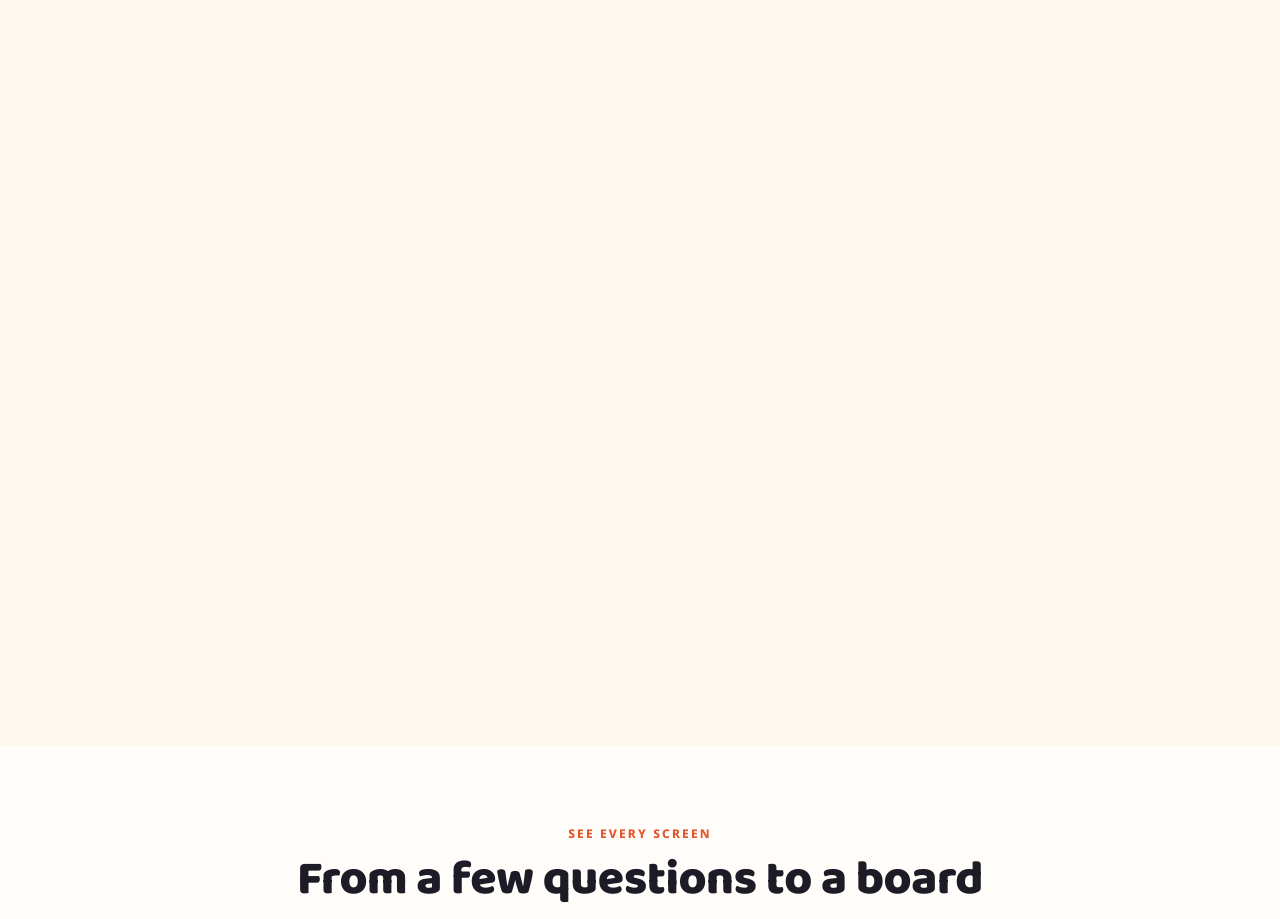
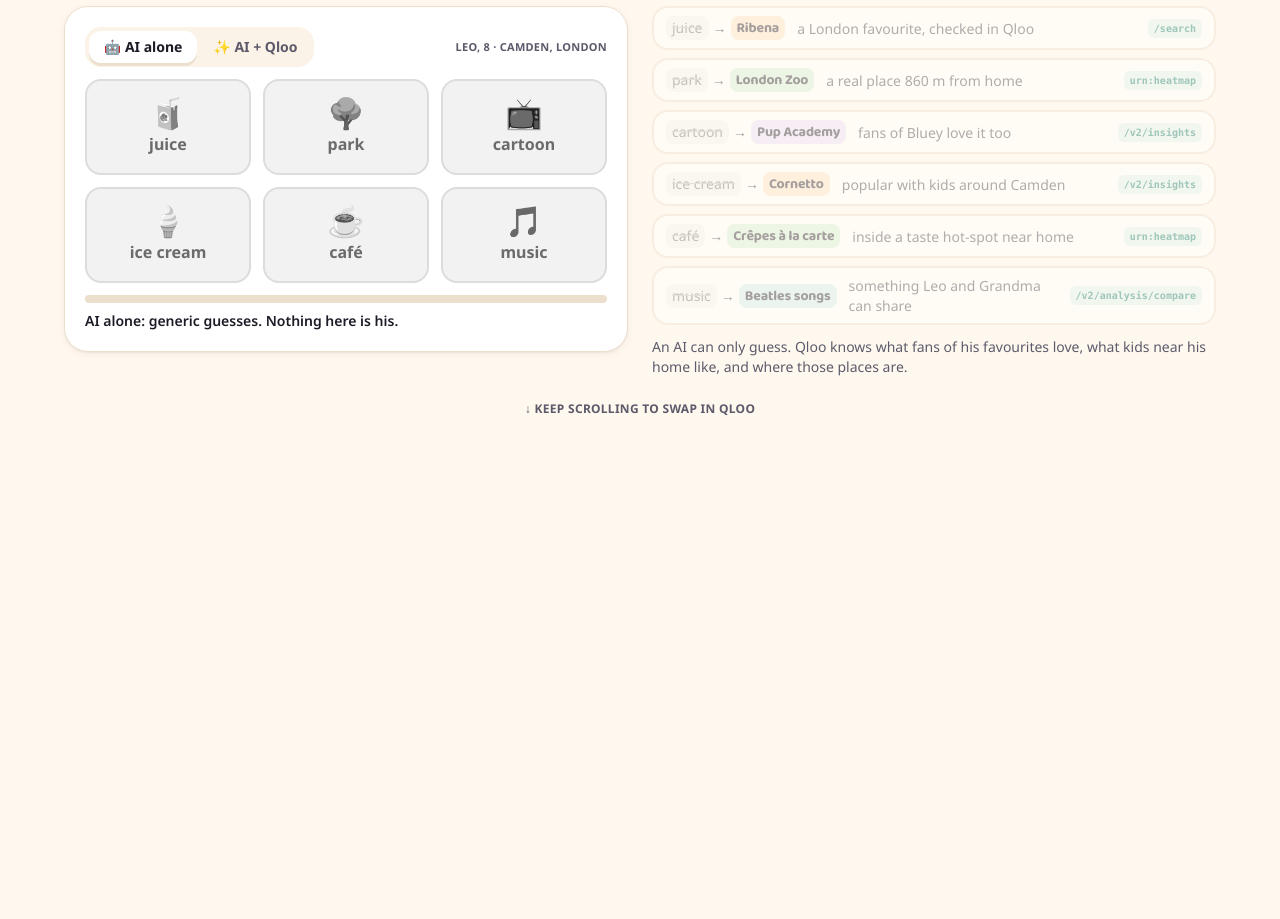
Before and after one commit to sonalverdtu/hometiles, a Next.js app: page / in a window 1280 px wide. Shown: the part 1860-2779 px from the top of the page. Built offline with nearby package versions, Linux system fonts and the light colour scheme.

Commit message:
Landing: AI-vs-Qloo flips tile by tile as you scroll; pinned sections carry their heading and fit one screen; shorter hero tagline

```diff
--- a/src/app/page.tsx
+++ b/src/app/page.tsx
@@ -82,9 +82,8 @@ export default function Home() {
               A talking picture board that <span className="text-gradient">sounds like home.</span>
             </h1>
             <p className="mt-6 max-w-xl text-lg leading-relaxed text-[#3c3a48]">
-              HomeTiles helps children who can&apos;t speak talk by tapping pictures, and the board says the words out loud. Not everyone around them knows sign language, but{" "}
-              <strong>everyone understands a voice</strong>. Most boards only know <em>&ldquo;cookie&rdquo;</em> and <em>&ldquo;park&rdquo;</em>. HomeTiles builds one in about a minute with the{" "}
-              <strong>snacks, shows, places and family a child actually knows</strong>, in English, Hindi or Spanish.
+              <strong>Every child deserves to say what they love.</strong> HomeTiles gives non-speaking children a talking picture board built from their own snacks, shows, places and family, by
+              an AI agent using Qloo.
             </p>
             <div className="mt-8 flex flex-wrap gap-3">
               <Link href="/create" className="btn btn-primary btn-lg">
@@ -136,14 +135,10 @@ export default function Home() {
         </div>
       </section>
 
-      {/* PROBLEM */}
-      <Section
-        eyebrow="AI alone vs. AI + Qloo"
-        title="Same child. Two very different boards."
-        sub="Give an AI alone a child's form and it guesses. Give it Qloo's taste graph and it finds his world: shows his favourites' fans love, snacks kids near him like, real places near home."
-      >
+      {/* PROBLEM: pins to the screen; scrolling flips each AI guess into the Qloo pick (heading inside the frame) */}
+      <section className="px-4 pb-14 pt-6">
         <AiVsQloo />
-        <ul className="mx-auto mt-6 flex max-w-3xl flex-wrap justify-center gap-x-6 gap-y-2 text-sm text-[var(--muted)]" aria-label="Other demo children, in their family's language">
+        <ul className="mx-auto mt-2 flex max-w-3xl flex-wrap justify-center gap-x-6 gap-y-2 text-sm text-[var(--muted)]" aria-label="Other demo children, in their family's language">
           {ELSEWHERE.map((x) => (
             <li key={x.who} className="flex flex-wrap items-center gap-1.5">
               <span className="font-semibold">
@@ -158,18 +153,18 @@ export default function Home() {
             </li>
           ))}
         </ul>
-      </Section>
+      </section>
 
-      {/* JOURNEY: pins to the screen; scrolling walks through the steps */}
-      <Section
-        className="bg-gradient-to-b from-white/70 to-transparent"
-        eyebrow="See every screen"
-        title="From a few questions to a board that talks"
-        sub="This is exactly what you'll see. Keep scrolling to move through each screen, or tap a step."
-        reveal={false}
-      >
-        <Journey />
-      </Section>
+      {/* JOURNEY: pins to the screen; scrolling walks through the steps (heading inside the frame) */}
+      <section className="bg-gradient-to-b from-white/70 to-transparent px-4 py-6">
+        <Journey
+          head={{
+            eyebrow: "See every screen",
+            title: "From a few questions to a board that talks",
+            sub: "This is exactly what you'll see. Keep scrolling to move through each screen, or tap a step.",
+          }}
+        />
+      </section>
 
       {/* TWO BOARDS */}
       <Section eyebrow="Built for how children learn" title="Two boards, one child" sub="Core words like “I”, “want” and “stop” stay in the same place on both, so muscle memory works.">
--- a/src/components/landing/AiVsQloo.tsx
+++ b/src/components/landing/AiVsQloo.tsx
@@ -3,9 +3,11 @@
 // "AI alone vs. AI + Qloo": the same child's board, first as an AI's generic guesses, then tile by tile
 // as the Qloo-grounded HomeTiles board, with what Qloo added for each swap. Pairs come from a live
 // build for Leo (Camden, London); the AI-alone words are typical generic guesses.
+// The section pins to the screen and each bit of scrolling flips one more tile.
 
 import { useEffect, useRef, useState } from "react";
-import { useReducedMotion } from "./useReducedMotion";
+import { PinHead } from "./PinHead";
+import { frameThrottle, useReducedMotion } from "./useReducedMotion";
 
 const PAIRS: { from: [string, string]; to: [string, string]; cat: string; sub?: string; why: string; via: string }[] = [
   { from: ["🧃", "juice"], to: ["🧃", "Ribena"], cat: "food", why: "a London favourite, checked in Qloo", via: "/search" },
@@ -16,59 +18,33 @@ const PAIRS: { from: [string, string]; to: [string, string]; cat: string; sub?:
   { from: ["🎵", "music"], to: ["🎵", "Beatles songs"], cat: "together", sub: "with Grandma", why: "something Leo and Grandma can share", via: "/v2/analysis/compare" },
 ];
 
-type Mode = "play" | "ai" | "qloo";
-
-export function AiVsQloo() {
-  const reduced = useReducedMotion();
-  const [n, setN] = useState(0);
-  const [mode, setMode] = useState<Mode>("play");
-  const [inView, setInView] = useState(false);
-  const box = useRef<HTMLDivElement>(null);
-
-  useEffect(() => {
-    const el = box.current;
-    if (!el) return;
-    const io = new IntersectionObserver(([e]) => setInView(e.isIntersecting), { threshold: 0.35 });
-    io.observe(el);
-    return () => io.disconnect();
-  }, []);
-
-  // Flip one tile at a time while visible, hold the finished board, then start again.
-  useEffect(() => {
-    if (mode !== "play" || !inView || reduced) return;
-    const delay = n === 0 ? 1000 : n < PAIRS.length ? 1500 : 4200;
-    const id = setTimeout(() => setN((x) => (x < PAIRS.length ? x + 1 : 0)), delay);
-    return () => clearTimeout(id);
-  }, [n, mode, inView, reduced]);
-
-  // With reduced motion the auto-play never runs, so show the finished board.
-  const shown = reduced && mode === "play" ? PAIRS.length : n;
-  const latest = shown > 0 ? PAIRS[shown - 1] : null;
-
-  const pick = (m: Mode) => {
-    setMode(m);
-    setN(m === "qloo" ? PAIRS.length : 0);
+const HEAD = {
+  eyebrow: "AI alone vs. AI + Qloo",
+  title: "Same child. Two very different boards.",
+  sub: "An AI alone can only guess from a child's form. Scroll, and each guess becomes the real thing Qloo finds for Leo.",
 };
 
+// Scroll stretch: one segment showing the AI-alone board, one per flip, one to hold the finished board.
+const SEGMENTS = PAIRS.length + 2;
+
+function Board({ shown, onPick }: { shown: number; onPick: (qloo: boolean) => void }) {
   return (
-    <div ref={box} className="grid items-start gap-6 lg:grid-cols-[1fr_1fr]">
-      <div className="card p-5 sm:p-6">
-        <div className="mb-4 flex flex-wrap items-center gap-2">
-          <div className="grid grid-cols-2 gap-1 rounded-2xl bg-[var(--surface-2)] p-1" role="radiogroup" aria-label="Which board">
+    <div className="card p-4 sm:p-5">
+      <div className="mb-3 flex flex-wrap items-center gap-2">
+        <div className="grid grid-cols-2 gap-1 rounded-2xl bg-[var(--surface-2)] p-1" role="group" aria-label="Which board">
           {(
             [
-                ["ai", "🤖 AI alone"],
-                ["qloo", "✨ AI + Qloo"],
+              [false, "🤖 AI alone"],
+              [true, "✨ AI + Qloo"],
             ] as const
-            ).map(([m, l]) => {
-              const on = m === "ai" ? shown === 0 : shown === PAIRS.length;
+          ).map(([q, l]) => {
+            const on = q ? shown === PAIRS.length : shown === 0;
             return (
               <button
-                  key={m}
+                key={l}
                 type="button"
-                  role="radio"
-                  aria-checked={mode === m}
-                  onClick={() => pick(m)}
+                aria-pressed={on}
+                onClick={() => onPick(q)}
                 className={`rounded-xl px-3 py-1.5 text-sm font-bold transition-all ${on ? "bg-white shadow-[0_3px_0_var(--line)]" : "text-[var(--muted)]"}`}
               >
                 {l}
@@ -76,50 +52,42 @@ export function AiVsQloo() {
             );
           })}
         </div>
-          {!reduced && (
-            <button type="button" className="btn ml-auto px-3 py-1.5 text-sm" onClick={() => pick("play")} aria-pressed={mode === "play"}>
-              {mode === "play" ? "↻ Playing" : "▶ Play"}
-            </button>
-          )}
+        <p className="ml-auto text-[11px] font-bold uppercase tracking-wide text-[var(--muted)]">Leo, 8 · Camden, London</p>
       </div>
 
-        <p className="mb-3 text-xs font-bold uppercase tracking-wide text-[var(--muted)]">Leo, 8 · Camden, London · same form, two boards</p>
-        <div className="grid grid-cols-3 gap-3">
+      <div className="grid grid-cols-3 gap-2.5 sm:gap-3">
         {PAIRS.map((p, k) => (
-            <div key={p.to[1]} className="flip min-h-28" data-flipped={k < shown}>
+          <div key={p.to[1]} className="flip min-h-[clamp(4.6rem,12vh,7rem)]" data-flipped={k < shown}>
             <div className="flip-inner h-full">
-                <div className="flip-face flex h-full min-h-28 flex-col items-center justify-center gap-1 rounded-2xl border-2 border-[#dcdcdc] bg-[#f2f2f2] grayscale">
-                  <span className="text-3xl leading-none">{p.from[0]}</span>
-                  <span className="font-bold text-[#6b6b6b]">{p.from[1]}</span>
+              <div className="flip-face flex h-full min-h-[clamp(4.6rem,12vh,7rem)] flex-col items-center justify-center gap-1 rounded-2xl border-2 border-[#dcdcdc] bg-[#f2f2f2] grayscale">
+                <span className="text-2xl leading-none sm:text-3xl">{p.from[0]}</span>
+                <span className="text-sm font-bold text-[#6b6b6b] sm:text-base">{p.from[1]}</span>
               </div>
               <div className="flip-face flip-back">
                 <div className="kid-tile h-full" style={{ background: `var(--c-${p.cat})`, ["--edge" as string]: `var(--b-${p.cat})` }}>
-                    <span className="text-3xl leading-none">{p.to[0]}</span>
-                    <span className="font-display text-sm font-bold leading-tight">{p.to[1]}</span>
-                    {p.sub && <span className="text-[10px] font-semibold opacity-70">{p.sub}</span>}
+                  <span className="text-2xl leading-none sm:text-3xl">{p.to[0]}</span>
+                  <span className="font-display text-xs font-bold leading-tight sm:text-sm">{p.to[1]}</span>
+                  {p.sub && <span className="hidden text-[10px] font-semibold opacity-70 sm:block">{p.sub}</span>}
                 </div>
               </div>
             </div>
           </div>
         ))}
       </div>
-        <div className="mt-4 h-2 overflow-hidden rounded-full bg-[var(--line)]" aria-hidden>
+      <div className="mt-3 h-2 overflow-hidden rounded-full bg-[var(--line)]" aria-hidden>
         <div className="h-full rounded-full bg-gradient-to-r from-[#ec6233] to-[#6d4fe0] transition-[width] duration-500" style={{ width: `${(shown / PAIRS.length) * 100}%` }} />
       </div>
       <p className="mt-2 text-sm font-semibold" aria-live="polite">
         {shown === 0 ? "AI alone: generic guesses. Nothing here is his." : `${shown} of ${PAIRS.length} tiles now come from Qloo.`}
       </p>
     </div>
+  );
+}
 
-      <div>
-        <ol className="space-y-2" aria-label="What Qloo changed">
-          {PAIRS.map((p, k) => {
-            const done = k < shown;
-            const now = latest === p;
+function Swap({ p, done, now }: { p: (typeof PAIRS)[number]; done: boolean; now: boolean }) {
   return (
-              <li
-                key={p.to[1]}
-                className={`flex items-center gap-3 rounded-2xl border-2 bg-white px-3 py-2.5 transition-all duration-500 ${now ? "border-[var(--brand)] shadow-[0_4px_0_var(--brand)]" : "border-[var(--line)]"} ${done ? "opacity-100" : "opacity-40"}`}
+    <div
+      className={`flex items-center gap-3 rounded-2xl border-2 bg-white px-3 py-2 transition-all duration-500 ${now ? "border-[var(--brand)] shadow-[0_4px_0_var(--brand)]" : "border-[var(--line)]"} ${done ? "opacity-100" : "opacity-40"}`}
     >
       <span className="flex shrink-0 items-center gap-1 text-sm">
         <span className="rounded-lg bg-[#f2f2f2] px-1.5 py-0.5 text-[#6b6b6b] line-through decoration-[#b9b9b9]">{p.from[1]}</span>
@@ -130,12 +98,89 @@ export function AiVsQloo() {
       </span>
       <span className="min-w-0 flex-1 text-xs leading-snug text-[#3c3a48] sm:text-sm">{p.why}</span>
       <span className="hidden shrink-0 rounded-md bg-[var(--accent-soft)] px-1.5 py-0.5 font-mono text-[10px] font-bold text-[var(--accent)] sm:inline">{p.via}</span>
+    </div>
+  );
+}
+
+function Layout({ shown, onPick, hint }: { shown: number; onPick: (qloo: boolean) => void; hint?: boolean }) {
+  const latest = shown > 0 ? PAIRS[shown - 1] : null;
+  return (
+    <div className="mx-auto grid w-full max-w-6xl items-start gap-4 lg:grid-cols-2 lg:gap-6">
+      <Board shown={shown} onPick={onPick} />
+      {/* Desktop: every swap. Phones: just the latest one, so it all fits on one screen. */}
+      <div className="hidden lg:block">
+        <ol className="space-y-2" aria-label="What Qloo changed">
+          {PAIRS.map((p, k) => (
+            <li key={p.to[1]}>
+              <Swap p={p} done={k < shown} now={latest === p} />
             </li>
-            );
-          })}
+          ))}
         </ol>
         <p className="mt-3 text-sm text-[var(--muted)]">An AI can only guess. Qloo knows what fans of his favourites love, what kids near his home like, and where those places are.</p>
+      </div>
+      <div className="min-h-[3.25rem] lg:hidden">{latest && <Swap key={latest.to[1]} p={latest} done now />}</div>
+      {hint && shown < PAIRS.length && (
+        <p className="text-center text-xs font-bold uppercase tracking-wide text-[var(--muted)] lg:col-span-2">↓ Keep scrolling to swap in Qloo</p>
+      )}
+    </div>
+  );
+}
+
+/** Reduced motion: two buttons, nothing moves on its own. */
+function AiVsQlooClick() {
+  const [qloo, setQloo] = useState(true);
+  return (
+    <div className="py-14">
+      <PinHead {...HEAD} sub="An AI alone can only guess from a child's form. Qloo finds the real things in his world." />
+      <Layout shown={qloo ? PAIRS.length : 0} onPick={setQloo} />
+    </div>
+  );
+}
+
+function AiVsQlooScroll() {
+  const outer = useRef<HTMLDivElement>(null);
+  const [shown, setShown] = useState(0);
+
+  useEffect(() => {
+    const update = () => {
+      const el = outer.current;
+      if (!el) return;
+      const r = el.getBoundingClientRect();
+      const total = r.height - window.innerHeight;
+      const p = total > 0 ? Math.min(0.9999, Math.max(0, -r.top / total)) : 0;
+      setShown(Math.min(PAIRS.length, Math.floor(p * SEGMENTS)));
+    };
+    const { schedule, cancel } = frameThrottle(update);
+    schedule();
+    window.addEventListener("scroll", schedule, { passive: true });
+    window.addEventListener("resize", schedule);
+    return () => {
+      cancel();
+      window.removeEventListener("scroll", schedule);
+      window.removeEventListener("resize", schedule);
+    };
+  }, []);
+
+  // The buttons scroll to the matching stretch, so the page and the board never disagree.
+  const pick = (qloo: boolean) => {
+    const el = outer.current;
+    if (!el) return;
+    const r = el.getBoundingClientRect();
+    const total = r.height - window.innerHeight;
+    const seg = qloo ? PAIRS.length + 0.5 : 0.5;
+    window.scrollTo({ top: window.scrollY + r.top + (seg / SEGMENTS) * total, behavior: "smooth" });
+  };
+
+  return (
+    <div ref={outer} className="relative" style={{ height: `${100 + SEGMENTS * 40}vh` }} data-ai-vs-qloo={shown}>
+      <div className="sticky top-16 flex h-[calc(100svh-4rem)] flex-col justify-center py-3">
+        <PinHead {...HEAD} />
+        <Layout shown={shown} onPick={pick} hint />
       </div>
     </div>
   );
 }
+
+export function AiVsQloo() {
+  return useReducedMotion() ? <AiVsQlooClick /> : <AiVsQlooScroll />;
+}
--- /dev/null
+++ b/src/components/landing/PinHead.tsx
@@ -0,0 +1,16 @@
+import type { Ref } from "react";
+
+/**
+ * A compact section heading that sits inside a pinned (sticky) frame, so people always see what the
+ * scrolling part is about, and the heading, board and text all fit on one screen.
+ */
+export function PinHead({ eyebrow, title, sub, ref }: { eyebrow: string; title: string; sub?: string; ref?: Ref<HTMLDivElement> }) {
+  return (
+    <div ref={ref} className="mx-auto mb-3 max-w-3xl px-1 text-center sm:mb-5">
+      <p className="text-[11px] font-extrabold uppercase tracking-[0.18em] text-[var(--brand)]">{eyebrow}</p>
+      <h2 className="mt-1 text-2xl font-extrabold leading-tight sm:text-4xl">{title}</h2>
+      {/* On short screens (laptops at 720 px) the subtitle gives way so the pinned frame still fits. */}
+      {sub && <p className="mx-auto mt-1.5 max-w-2xl text-sm leading-snug text-[var(--muted)] sm:text-base [@media(max-height:760px)]:hidden">{sub}</p>}
+    </div>
+  );
+}
```
Also changed, not shown: src/components/landing/Journey.tsx (+20 -11 lines). Lines whose indentation alone changed are shown as unchanged.
